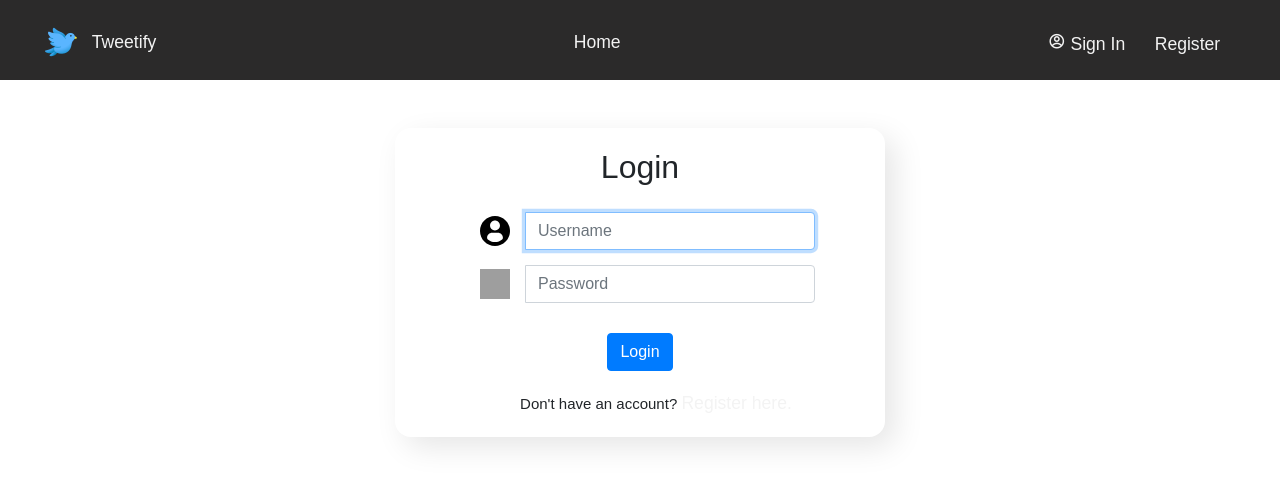
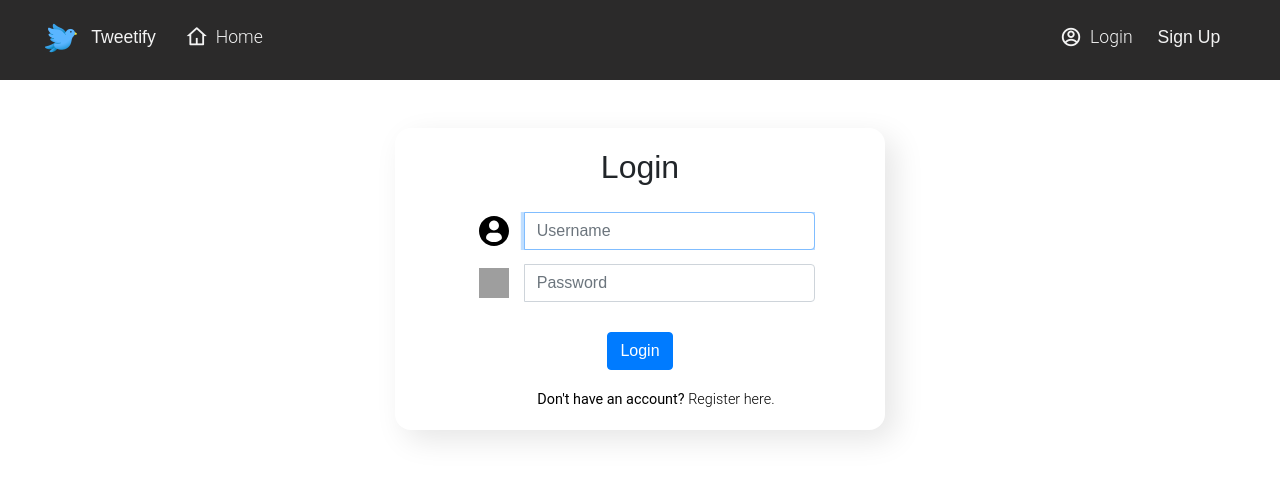
Before and after one commit to ronaakk/Social-Media-Network, a Django app: page /login in a window 1280 px wide. Shown: the top 486 px of the page. Run offline with Django 3.2, Linux system fonts and the light colour scheme; some libraries are stand-ins or nearby versions; grey boxes are pictures that could not be loaded.

Commit message:
Navbar complete for desktop setup

```diff
--- a/network/static/network/css/authentication-forms.css
+++ b/network/static/network/css/authentication-forms.css
@@ -7,7 +7,7 @@
     font-family: 'Open Sans', sans-serif;
 
     width: min-content;
-    height: min-content;
+    min-width: min-content;
     padding: 20px;
     border-radius: 1em;
     box-shadow: 10px 10px 30px rgba(0,0,0,0.1);
@@ -36,25 +36,35 @@
 .form-icon {
     height: min(5vw, 30px);
     width: min(5vw, 30px);
-    margin: 0px 15px;
+    margin: 0px 0.9rem;
 }
 
 .input-group {
     display: flex;
     justify-content: center;
     align-items: center;
-    margin-top: 15px;
+    margin-top: 0.9rem;
 }
 
 .login-redirect {
     padding-left: 2em;
     padding-top: 0.5em;
+    font-family: 'Roboto', sans-serif;
 }
 
-p {
-    font-size: 15px;
+.login_redirect__text, .redirect-link {
+    font-size: 0.9rem;
+    font-family: 'Roboto', sans-serif;
+    color: black;
+}
+
+.redirect-link:hover {
+    color: var();
+    text-decoration: none;
+    transition: all 0.5s ease;
 }
 
 .message {
     font-family: 'Poppins', sans-serif;
+    padding: 1rem 3.5%;
 }
--- a/network/static/network/css/styles.css
+++ b/network/static/network/css/styles.css
@@ -5,7 +5,7 @@ html * {
     font-family: 'Poppins', sans-serif;
     text-decoration: none;
     list-style: none;
-    /* overflow: hidden; */
+    overflow: hidden;
 }
 
 /* Styles for 'light/grey' mode currently */
@@ -47,16 +47,12 @@ header {
 }
 
 .icon {
-    padding-right: 15px;
+    padding-right: 0.9rem;
 }
 
 .logo {
     display: flex;
     align-items: center;
-}
-
-.icon {
-    color: var(--main-color);
 }
 
 .navbar {
@@ -74,9 +70,15 @@ header {
     cursor: pointer;
 }
 
-.nav-link:hover, .app-name:hover, .user:hover, .register:hover {
+.nav-link:hover, .logo .app-name:hover, .user:hover, .register:hover {
     color: var(--main-color);
     text-decoration: none;
+}
+
+.authentication-actions {
+    display: flex;
+    justify-content: space-between;
+    align-items: center;
 }
 
 .authentication-actions a {
@@ -92,3 +94,26 @@ header {
 .body {
     background-color: var(--body-bg-color);
 }
+
+.left-section {
+    display: flex;
+    justify-content: space-between;
+}
+
+.remix-icon-item {
+    display: flex;
+    /* justify-content: space-between; */
+    font-family: 'Roboto', sans-serif;
+    align-items: center;
+}
+
+.remix-icon-item p {
+    font-family: 'Roboto', sans-serif;
+    font-size: inherit;
+}
+
+.remix-icon {
+    font-size: 22px;
+    padding-right: 0.5rem;
+    vertical-align: -5px;
+}
--- a/network/templates/network/layout.html
+++ b/network/templates/network/layout.html
@@ -3,6 +3,7 @@
 <!DOCTYPE html>
 <html lang="en">
     <head>
+        <meta content="width=device-width, maximum-scale=1.0, user-scalable=no" name="viewport">
         <title>{% block title %}Tweetify{% endblock %}</title>
         <link rel="icon" type="image/x-icon" href="{% static "icons/bird-logo.png" %}">
         <link rel="stylesheet" href="https://stackpath.bootstrapcdn.com/bootstrap/4.4.1/css/bootstrap.min.css" integrity="sha384-Vkoo8x4CGsO3+Hhxv8T/Q5PaXtkKtu6ug5TOeNV6gBiFeWPGFN9MuhOf23Q9Ifjh" crossorigin="anonymous">
@@ -19,21 +20,51 @@
         <div class="navbar-section">
             <header>
                 <!-- TODO: Make this link go to a page describing what this site is about-->
-                <a class="logo" href="#">
-                    <img class="icon" src={% static "icons/bird-logo.png" %}>
-                    <span class="app-name">Tweetify</span>
-                </a>
+                <div class="left-section">
+                    <a class="logo" href="#">
+                        <img class="icon" src={% static "icons/bird-logo.png" %}>
+                        <span class="app-name">Tweetify</span>
+                    </a>
+
+                    {% if not user.is_authenticated %}
+                        <a href="{% url 'index' %}" class="nav-link">
+                            <div class="remix-icon-item">
+                                <i class="remix-icon ri-home-4-line"></i>
+                                <p>Home</p>
+                            </div>
+                        </a>
+                    {% endif %}
+                </div>
+
 
                 <ul class="navbar">
-                    <li>
+                    {% comment %} <li>
                         <a class="nav-link" href="{% url 'index' %}">Home</a>
-                    </li>
+                    </li> {% endcomment %}
                     {% if user.is_authenticated %}
                         <li>
-                            <a class="nav-link" href="#">Following</a>
+                            <a href="{% url 'index' %}" class="nav-link">
+                                <div class="remix-icon-item">
+                                    <i class="remix-icon ri-home-4-line"></i>
+                                    <p>Home</p>
+                                </div>
+                            </a>
                         </li>
                         <li>
-                            <a class="nav-link" href="{% url 'logout' %}">Logout</a>
+                            <a href="#" class="nav-link">
+                                <div class="remix-icon-item">
+                                    <i class="remix-icon ri-team-line"></i>
+                                    <p>Following</p>
+                                </div>
+                            </a>
+                        </li>
+                        <li>
+                            <a href="{% url 'logout' %}" class="nav-link">
+                                <div class="remix-icon-item">
+                                    <i class="remix-icon ri-logout-box-r-line"></i>
+                                    <p>Logout</p>
+                                </div>
+                            </a>
                         </li>
                     {% endif %}
                 </ul>
@@ -51,11 +82,14 @@
                             <a class="username nav-link" href="#">
                                 {{ user.username }}
                             </a>
-                            {% comment %} <i class="menu-ri-menu-line"></i>   {% endcomment %}
-
                     {% else %}
-                        <a href= "{% url 'login' %}" class="user"><i class="ri-account-circle-line"></i> Sign In</a>
-                        <a href="{% url 'register' %}" class="user">Register</a>
+                        <a href="{% url 'login' %}" class="user">
+                            <div class="remix-icon-item">
+                                <i class="remix-icon ri-account-circle-line"></i>
+                                <p>Login</p>
+                            </div>
+                        </a>
+                        <a href="{% url 'register' %}" class="register">Sign Up</a>
                     {% endif %}
                 </div>
             </header>
--- a/network/templates/network/login.html
+++ b/network/templates/network/login.html
@@ -36,7 +36,9 @@
                 </div>
             </form>
             <div class="login-redirect">
-                <p>Don't have an account? <a href="{% url 'register' %}">Register here.</a></p>
+                <p class="login_redirect__text">Don't have an account?
+                    <a href="{% url 'register' %}" class="redirect-link">Register here.</a>
+                </p>
             </div>
         </div>
     </div>
```
Also changed, not shown: db.sqlite3.
